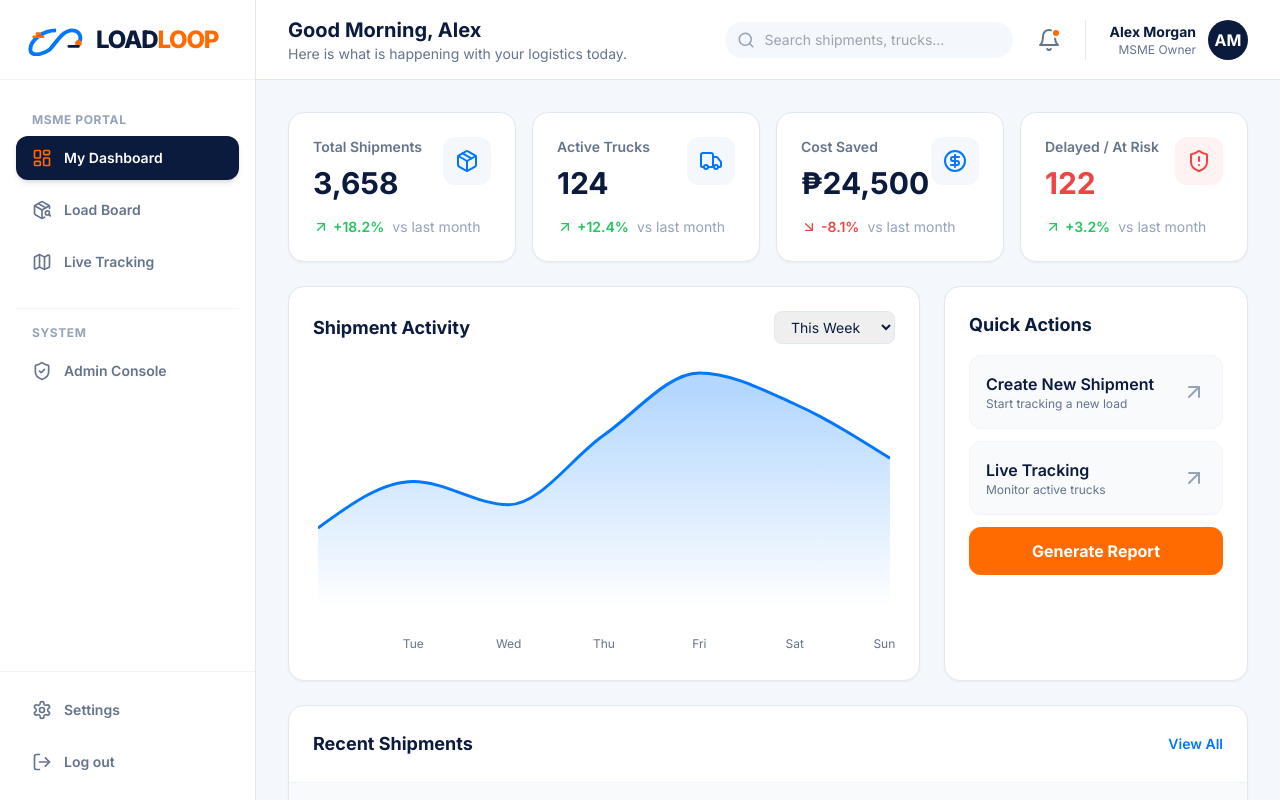
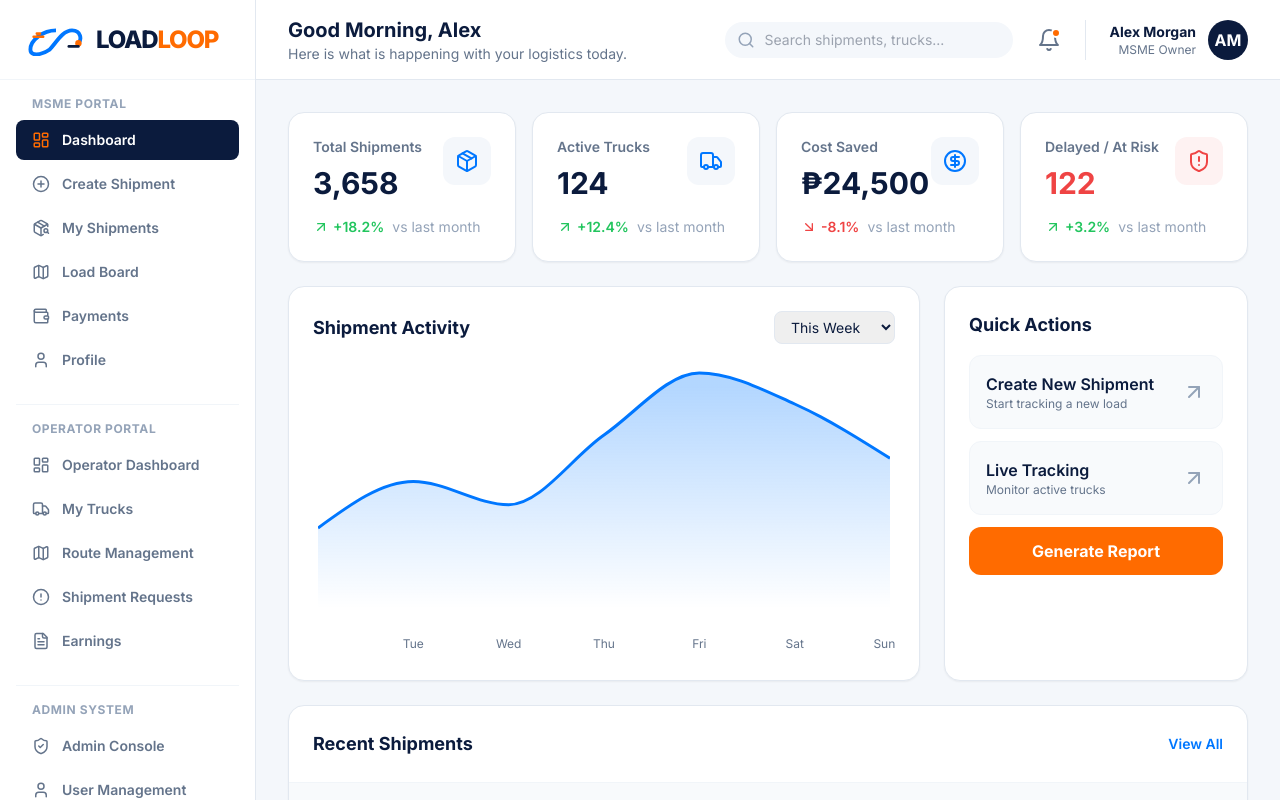
Before and after one commit to adiyel/loadloop-prototype, a Next.js app: page /dashboard in a window 1280 px wide. Shown: the top 800 px of the page. Built offline with nearby package versions, Linux system fonts and the light colour scheme.

Commit message:
Update Sidebar.tsx

```diff
--- a/components/Sidebar.tsx
+++ b/components/Sidebar.tsx
@@ -1,71 +1,84 @@
 "use client";
 import Link from "next/link";
 import { usePathname } from "next/navigation";
-import { LayoutDashboard, PackageSearch, Map, Settings, LogOut, ShieldCheck } from "lucide-react";
+import { LayoutDashboard, PackageSearch, Map, Settings, LogOut, ShieldCheck, Truck, PlusCircle, FileText, Wallet, User, AlertCircle } from "lucide-react";
 import Logo from "./Logo";
-
-const links = [
-  { href: "/dashboard", label: "My Dashboard", icon: LayoutDashboard },
-  { href: "/loadboard", label: "Load Board", icon: PackageSearch },
-  { href: "/tracking", label: "Live Tracking", icon: Map },
-];
-
-const adminLinks = [
-  { href: "/admin", label: "Admin Console", icon: ShieldCheck },
-];
 
 export default function Sidebar() {
   const pathname = usePathname();
 
+  const msmeLinks = [
+    { href: "/dashboard", label: "Dashboard", icon: LayoutDashboard },
+    { href: "/dashboard/create", label: "Create Shipment", icon: PlusCircle },
+    { href: "/dashboard/shipments", label: "My Shipments", icon: PackageSearch },
+    { href: "/dashboard/loadboard", label: "Load Board", icon: Map },
+    { href: "/dashboard/billing", label: "Payments", icon: Wallet },
+    { href: "/dashboard/profile", label: "Profile", icon: User },
+  ];
+
+  const operatorLinks = [
+    { href: "/operator", label: "Operator Dashboard", icon: LayoutDashboard },
+    { href: "/operator/trucks", label: "My Trucks", icon: Truck },
+    { href: "/operator/routes", label: "Route Management", icon: Map },
+    { href: "/operator/requests", label: "Shipment Requests", icon: AlertCircle },
+    { href: "/operator/earnings", label: "Earnings", icon: FileText },
+  ];
+
+  const adminLinks = [
+    { href: "/admin", label: "Admin Console", icon: ShieldCheck },
+    { href: "/admin/users", label: "User Management", icon: User },
+    { href: "/admin/verification", label: "Truck Verification", icon: FileText },
+  ];
+
   return (
-    <aside className="flex w-64 flex-col border-r border-slate-200 bg-white h-screen sticky top-0">
-      <div className="flex h-20 items-center px-6 border-b border-slate-100">
+    <aside className="flex w-64 flex-col border-r border-slate-200 bg-white h-screen sticky top-0 overflow-y-auto">
+      <div className="flex h-20 items-center px-6 border-b border-slate-100 shrink-0">
         <Logo />
       </div>
-      <nav className="flex-1 p-4 mt-4 space-y-6">
-        <div className="space-y-2">
+      <nav className="flex-1 p-4 space-y-6">
+
+        {/* MSME Section */}
+        <div className="space-y-1">
           <p className="px-4 text-xs font-bold text-slate-400 uppercase tracking-wider mb-2">MSME Portal</p>
-          {links.map(({ href, label, icon: Icon }) => {
+          {msmeLinks.map(({ href, label, icon: Icon }) => {
             const active = pathname === href;
             return (
-              <Link
-                key={href}
-                href={href}
-                className={`flex items-center gap-3 rounded-xl px-4 py-3 text-sm font-semibold transition ${
-                  active ? "bg-brand-navy text-white shadow-md" : "text-slate-500 hover:bg-brand-light hover:text-brand-navy"
-                }`}
-              >
-                <Icon size={20} className={active ? "text-brand-orange" : ""} /> {label}
+              <Link key={href} href={href} className={`flex items-center gap-3 rounded-lg px-4 py-2.5 text-sm font-semibold transition ${active ? "bg-brand-navy text-white" : "text-slate-500 hover:bg-brand-light hover:text-brand-navy"}`}>
+                <Icon size={18} className={active ? "text-brand-orange" : ""} /> {label}
+              </Link>
+            );
+          })}
+        </div>
+
+        {/* Operator Section */}
+        <div className="space-y-1 pt-4 border-t border-slate-100">
+          <p className="px-4 text-xs font-bold text-slate-400 uppercase tracking-wider mb-2">Operator Portal</p>
+          {operatorLinks.map(({ href, label, icon: Icon }) => {
+            const active = pathname === href;
+            return (
+              <Link key={href} href={href} className={`flex items-center gap-3 rounded-lg px-4 py-2.5 text-sm font-semibold transition ${active ? "bg-brand-navy text-white" : "text-slate-500 hover:bg-brand-light hover:text-brand-navy"}`}>
+                <Icon size={18} className={active ? "text-brand-orange" : ""} /> {label}
               </Link>
             );
           })}
         </div>
 
         {/* Admin Section */}
-        <div className="space-y-2 pt-4 border-t border-slate-100">
-          <p className="px-4 text-xs font-bold text-slate-400 uppercase tracking-wider mb-2">System</p>
+        <div className="space-y-1 pt-4 border-t border-slate-100">
+          <p className="px-4 text-xs font-bold text-slate-400 uppercase tracking-wider mb-2">Admin System</p>
           {adminLinks.map(({ href, label, icon: Icon }) => {
             const active = pathname === href;
             return (
-              <Link
-                key={href}
-                href={href}
-                className={`flex items-center gap-3 rounded-xl px-4 py-3 text-sm font-semibold transition ${
-                  active ? "bg-brand-navy text-white shadow-md" : "text-slate-500 hover:bg-brand-light hover:text-brand-navy"
-                }`}
-              >
-                <Icon size={20} className={active ? "text-brand-orange" : ""} /> {label}
+              <Link key={href} href={href} className={`flex items-center gap-3 rounded-lg px-4 py-2.5 text-sm font-semibold transition ${active ? "bg-brand-navy text-white" : "text-slate-500 hover:bg-brand-light hover:text-brand-navy"}`}>
+                <Icon size={18} className={active ? "text-brand-orange" : ""} /> {label}
               </Link>
             );
           })}
         </div>
       </nav>
-      <div className="p-4 border-t border-slate-100 space-y-2">
-        <Link href="#" className="flex items-center gap-3 rounded-xl px-4 py-3 text-sm font-semibold text-slate-500 hover:bg-brand-light">
-          <Settings size={20} /> Settings
-        </Link>
-        <Link href="/" className="flex items-center gap-3 rounded-xl px-4 py-3 text-sm font-semibold text-slate-500 hover:bg-brand-light hover:text-rose-500 transition-colors">
-          <LogOut size={20} /> Log out
+      <div className="p-4 border-t border-slate-100 shrink-0">
+        <Link href="/" className="flex items-center gap-3 rounded-lg px-4 py-2.5 text-sm font-semibold text-slate-500 hover:bg-brand-light hover:text-rose-500 transition-colors">
+          <LogOut size={18} /> Log out
         </Link>
       </div>
     </aside>
```
